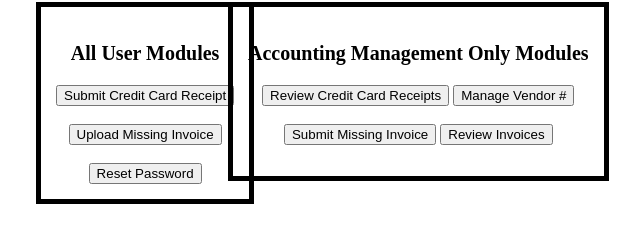
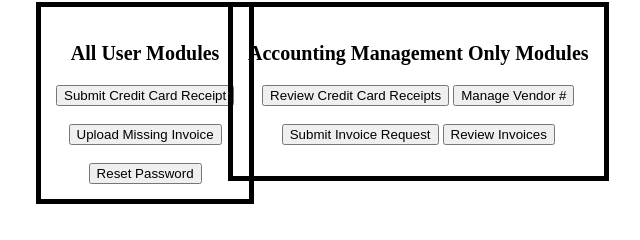
Before and after one commit to PetesTrailerMart/AccountingDashboard, a plain HTML site: page index.html in a window 1280 px wide. Shown: the part 111-351 px from the top of the page, 412-1052 px from the left. Drawn offline with Linux system fonts and the light colour scheme.

Commit message:
Update index.html

```diff
--- a/index.html
+++ b/index.html
@@ -94,7 +94,7 @@ p.b {
 <button type="button button1" onclick="window.open('https://c0hct975.caspio.com/dp/a76ca0001d07c71b131c41449177');">Manage Vendor #</button>
   <br>
   <br>
-<button type="button button1" onclick="window.open('https://c0hct975.caspio.com/dp/a76ca000356c6f35ccaf4371a07c');">Submit Missing Invoice</button>
+<button type="button button1" onclick="window.open('https://c0hct975.caspio.com/dp/a76ca000356c6f35ccaf4371a07c');">Submit Invoice Request</button>
 <button type="button button1" onclick="window.open('https://c0hct975.caspio.com/dp/a76ca0006701ab74a37b4156b2e5');">Review Invoices</button>
 
 </div>
```
